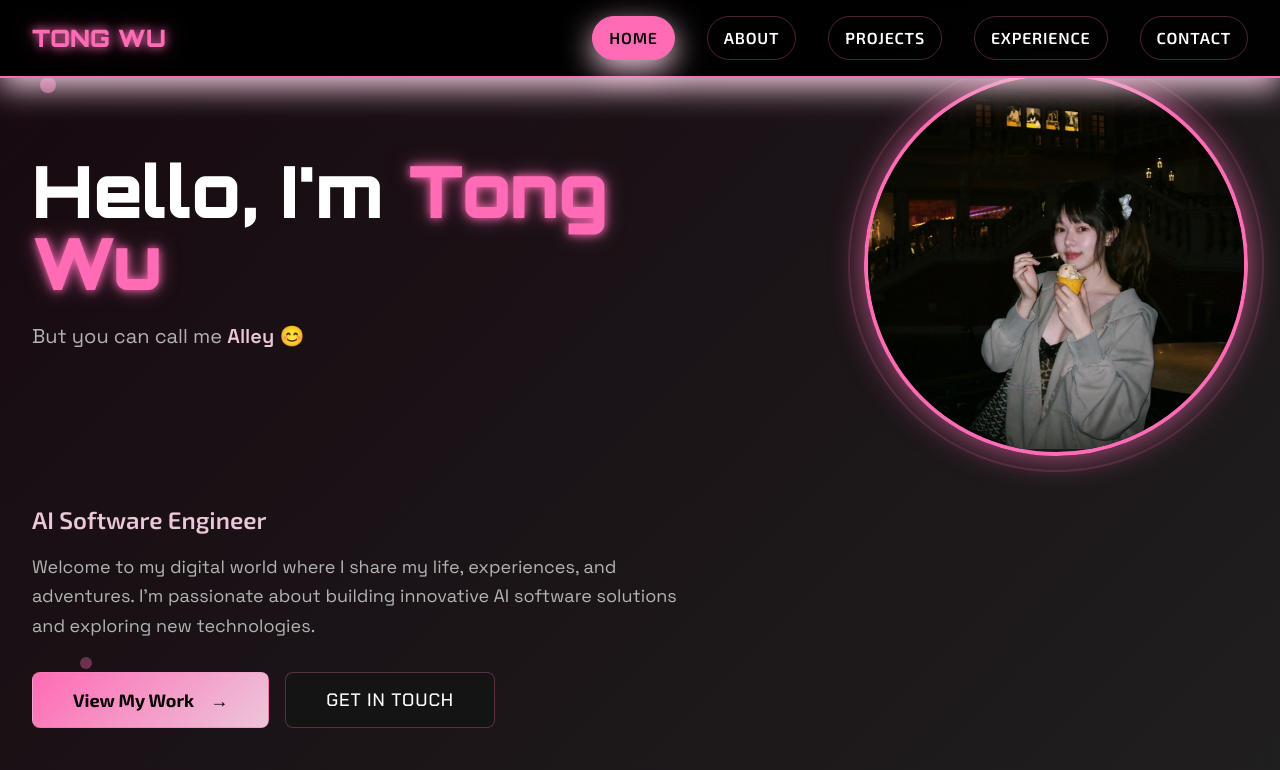
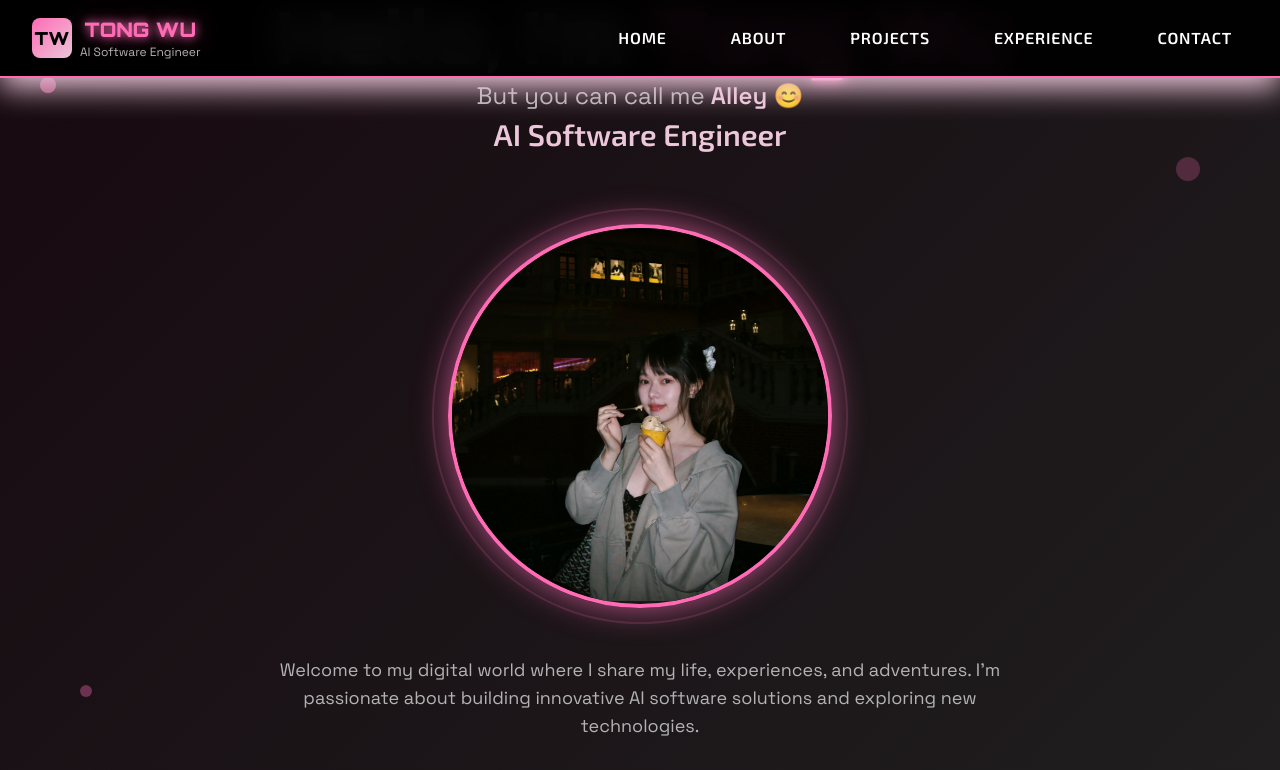
Before and after one commit to twu29/Portfolio, a React (Vite) app: page / in a window 1280 px wide. Shown: the top 770 px of the page. Built offline with nearby package versions, Linux system fonts and the light colour scheme; the HTML template or start-up script is replaced by a standard one.

Commit message:
Fix homepage layout

```diff
--- a/src/components/Hero.tsx
+++ b/src/components/Hero.tsx
@@ -21,21 +21,24 @@ const Hero = () => {
       <div className="absolute top-40 right-20 w-6 h-6 bg-primary/40 rounded-full animate-float animation-delay-1000 opacity-60" />
       <div className="absolute bottom-32 left-20 w-3 h-3 bg-primary/60 rounded-full animate-float animation-delay-2000 opacity-60" />
 
-      <div className="relative z-10 max-w-7xl mx-auto px-4 sm:px-6 lg:px-8">
-        <div className="flex flex-col lg:grid lg:grid-cols-2 gap-12 items-center">
-          {/* Content - Mobile: Order 1, Desktop: Order 1 */}
-          <div className="text-center lg:text-left animate-slide-up order-1 lg:order-1">
-            <h1 className="text-5xl lg:text-7xl font-orbitron font-black mb-6">
+      <div className="relative z-10 max-w-7xl mx-auto px-6 sm:px-8 lg:px-12">
+        <div className="flex flex-col items-center text-center space-y-8 lg:space-y-12">
+          {/* Content */}
+          <div className="animate-slide-up">
+            <h1 className="text-4xl sm:text-5xl lg:text-7xl font-orbitron font-black mb-2">
               Hello, I'm{" "}
               <span className="text-primary text-glow">Tong Wu</span>
             </h1>
-            <p className="text-lg lg:text-xl text-muted-foreground mb-6 font-space-grotesk">
+            <p className="text-lg sm:text-xl lg:text-2xl text-muted-foreground mb-1 font-space-grotesk">
               But you can call me <span className="text-pink-soft font-semibold">Alley</span> 😊
+            </p>
+            <p className="text-xl sm:text-2xl lg:text-3xl font-exo font-semibold text-pink-soft mb-6">
+              AI Software Engineer
             </p>
           </div>
 
-          {/* Profile photo - Mobile: Order 2, Desktop: Order 2 */}
-          <div className="flex justify-center lg:justify-end order-2 lg:order-2">
+          {/* Profile photo */}
+          <div className="flex justify-center">
             <div className="relative">
               <div className="w-64 h-64 sm:w-80 sm:h-80 lg:w-96 lg:h-96 rounded-full overflow-hidden border-4 border-primary shadow-pink-glow animate-glow">
                 <img
@@ -51,18 +54,15 @@ const Hero = () => {
             </div>
           </div>
 
-          {/* Additional content - Mobile: Order 3, Desktop: spans both columns */}
-          <div className="order-3 lg:order-3 lg:col-span-2 text-center lg:text-left">
-            <p className="text-xl lg:text-2xl font-exo font-semibold text-pink-soft mb-4">
-              AI Software Engineer
-            </p>
-            <p className="text-lg text-muted-foreground mb-8 max-w-2xl font-space-grotesk leading-relaxed mx-auto lg:mx-0">
+          {/* Description and buttons */}
+          <div className="max-w-3xl">
+            <p className="text-base sm:text-lg text-muted-foreground mb-8 font-space-grotesk leading-relaxed px-4">
               Welcome to my digital world where I share my life, experiences, and adventures.
               I'm passionate about building innovative AI software solutions and exploring new technologies.
             </p>
 
             {/* Action buttons */}
-            <div className="flex flex-col sm:flex-row gap-4 justify-center lg:justify-start">
+            <div className="flex flex-col sm:flex-row gap-4 justify-center px-4">
               <Button
                 variant="hero"
                 size="xl"
--- a/src/components/Navigation.tsx
+++ b/src/components/Navigation.tsx
@@ -47,9 +47,19 @@ const Navigation = () => {
           <div className="flex-shrink-0">
             <button
               onClick={() => scrollToSection("home")}
-              className="font-orbitron font-black text-2xl text-primary text-glow hover:text-pink-soft transition-smooth"
+              className="flex items-center space-x-2 group"
             >
-              TONG WU
+              <div className="w-10 h-10 bg-gradient-primary rounded-lg flex items-center justify-center group-hover:scale-105 transition-smooth">
+                <span className="font-orbitron font-black text-background text-lg">TW</span>
+              </div>
+              <div className="hidden sm:block">
+                <div className="font-orbitron font-black text-xl text-primary text-glow group-hover:text-pink-soft transition-smooth">
+                  TONG WU
+                </div>
+                <div className="text-xs text-muted-foreground font-space-grotesk">
+                  AI Software Engineer
+                </div>
+              </div>
             </button>
           </div>
 
@@ -59,11 +69,7 @@ const Navigation = () => {
               <button
                 key={item.id}
                 onClick={() => scrollToSection(item.id)}
-                className={`font-exo font-semibold uppercase tracking-wider px-4 py-2 rounded-full border transition-smooth ${
-                  activeSection === item.id
-                    ? "bg-primary text-primary-foreground border-primary shadow-pink-soft"
-                    : "border-primary/30 text-foreground hover:border-primary hover:bg-primary/10 hover:text-primary"
-                }`}
+                className="font-exo font-semibold uppercase tracking-wider px-4 py-2 text-foreground hover:text-primary transition-smooth"
               >
                 {item.label}
               </button>
@@ -95,11 +101,7 @@ const Navigation = () => {
                 <button
                   key={item.id}
                   onClick={() => scrollToSection(item.id)}
-                  className={`block w-full text-left px-4 py-3 rounded-lg font-exo font-semibold uppercase tracking-wider transition-smooth ${
-                    activeSection === item.id
-                      ? "bg-primary text-primary-foreground"
-                      : "text-foreground hover:bg-primary/10 hover:text-primary"
-                  }`}
+                  className="block w-full text-left px-4 py-3 rounded-lg font-exo font-semibold uppercase tracking-wider text-foreground hover:bg-primary/10 hover:text-primary transition-smooth"
                 >
                   {item.label}
                 </button>
```
